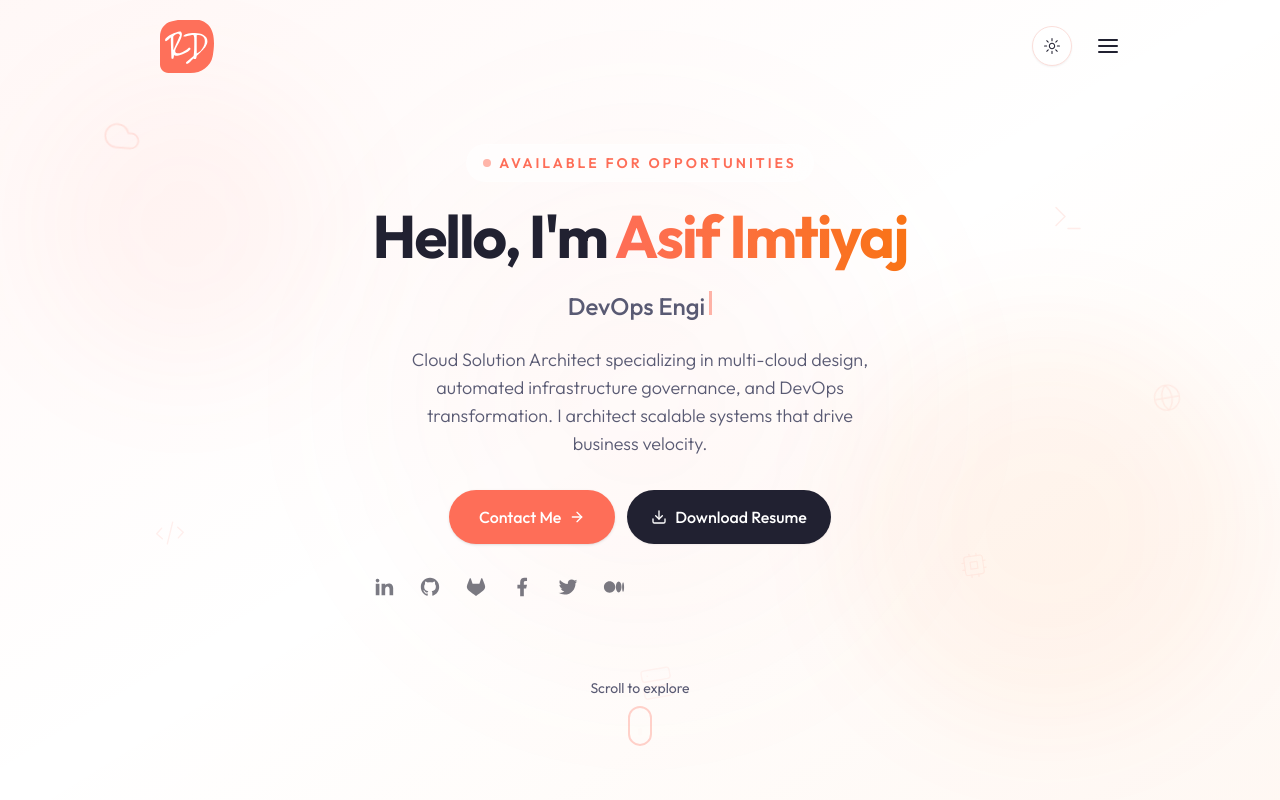
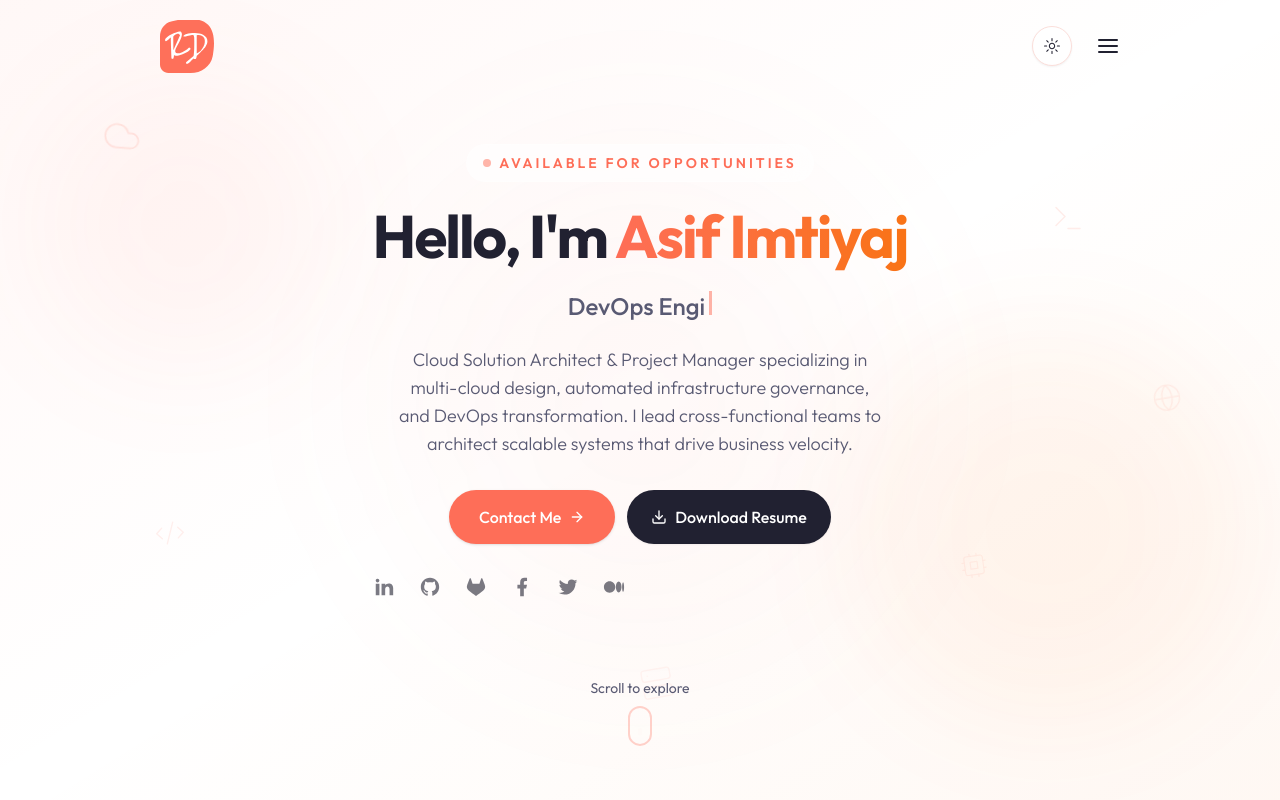
Before and after one commit to asifichy/Web_Portfolio, a Next.js app: page / in a window 1280 px wide. Shown: the top 800 px of the page. Built offline with nearby package versions, Linux system fonts and the light colour scheme.

Commit message:
feat: update roles in Hero component to include Project Manager and enhance description

```diff
--- a/components/Hero.jsx
+++ b/components/Hero.jsx
@@ -19,6 +19,7 @@ const floatingIcons = [
 const roles = [
   "Cloud Solution Architect",
   "DevOps Engineer",
+  "Project & Product Manager",
   "Infrastructure Automation Expert",
   "Multi-Cloud Strategist"
 ];
@@ -151,9 +152,9 @@ const Hero = () => {
               animate={{ opacity: 1, y: 0 }}
               transition={{ duration: 0.8, delay: 0.3, ease: "easeOut" }}
             >
-              Cloud Solution Architect specializing in multi-cloud design,
+              Cloud Solution Architect & Project Manager specializing in multi-cloud design,
               automated infrastructure governance, and DevOps transformation.
-              I architect scalable systems that drive business velocity.
+              I lead cross-functional teams to architect scalable systems that drive business velocity.
             </motion.p>
 
             <motion.div
```
